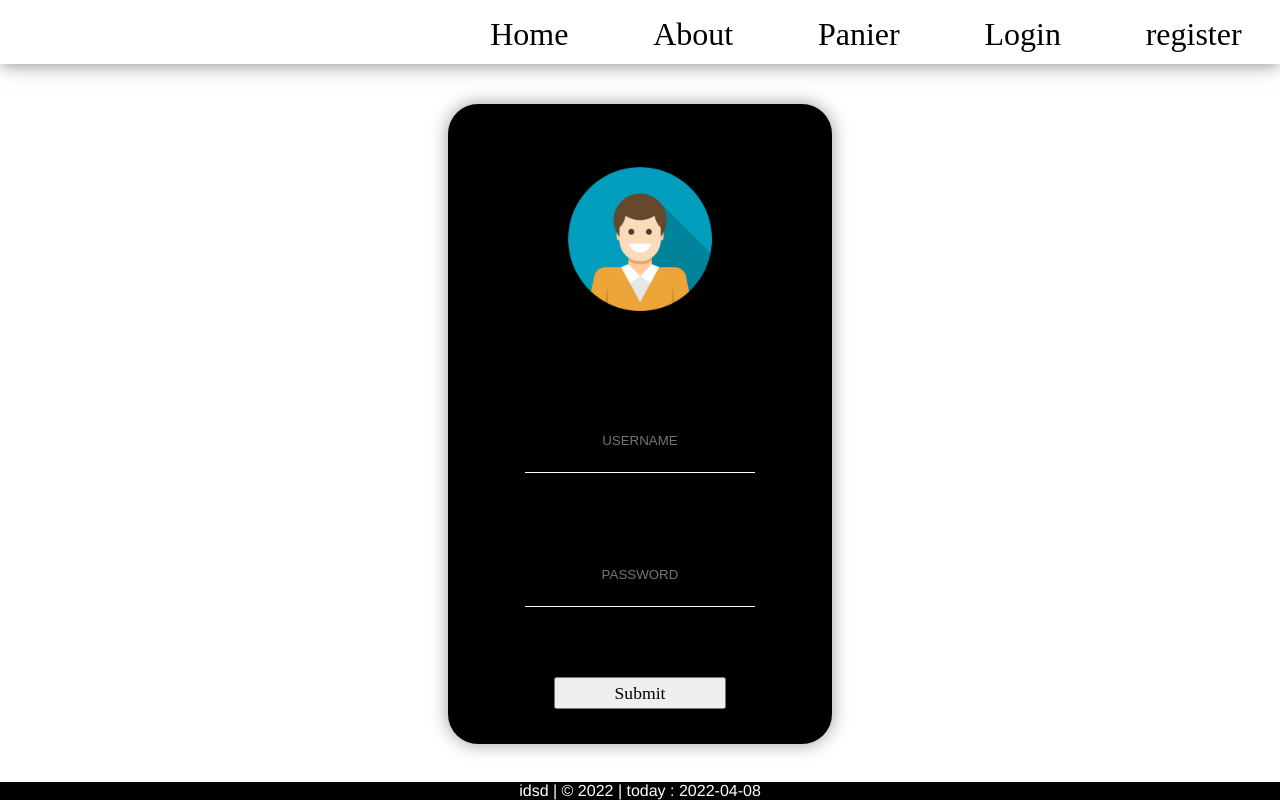
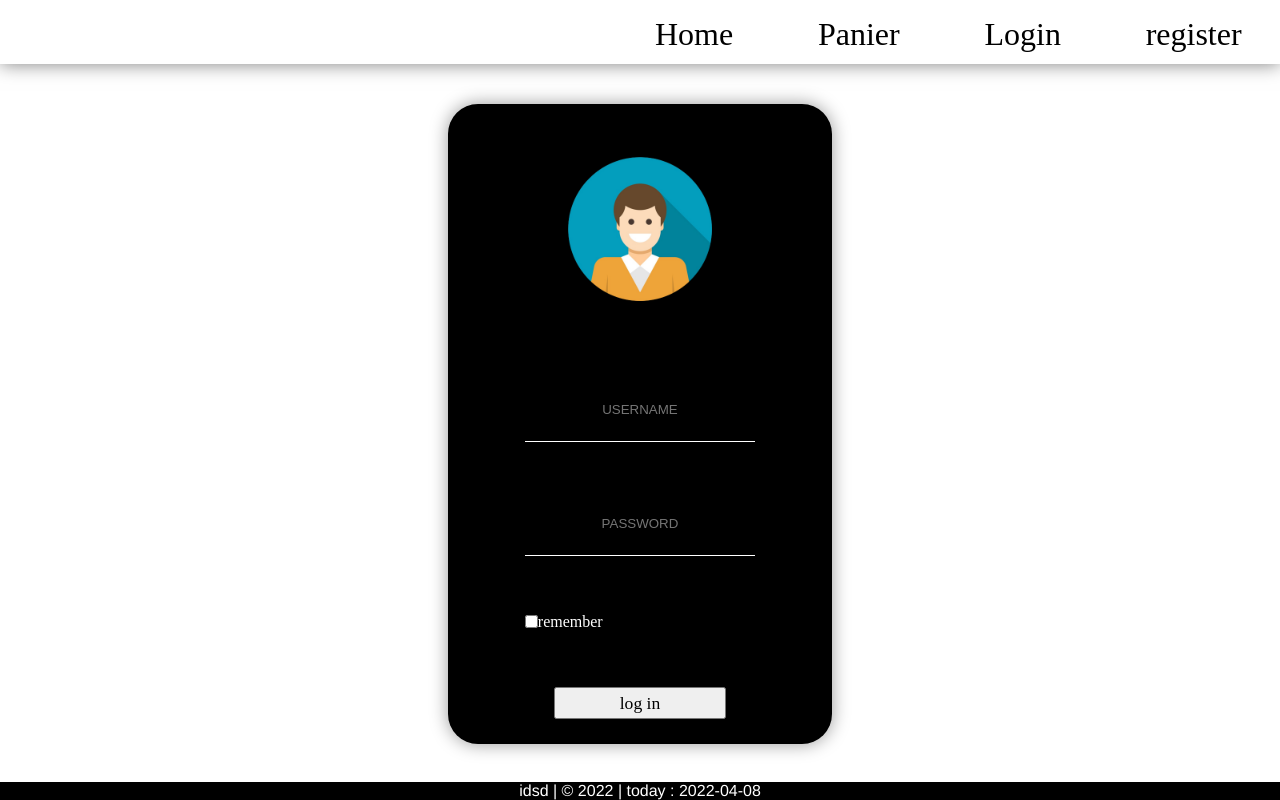
Before and after one commit to ayoubgots/my_test_fsk, a Flask app: page /login in a window 1280 px wide. Run offline with Flask 2, Linux system fonts and the light colour scheme.

Commit message:
transform login and register to python code

```diff
--- a/form.py
+++ b/form.py
@@ -1,19 +1,20 @@
+import email
 from flask import Flask
 from flask_wtf import  FlaskForm
-from wtforms import StringField,PasswordField,SubmitField,BooleanField
+from wtforms import StringField,PasswordField,SubmitField,BooleanField,EmailField
 from wtforms.validators import DataRequired,Length,Email,EqualTo
 
 
 
+
 class Registrationform(FlaskForm):
-    username=StringField('UserName:',validators=[DataRequired(),Length(min=1,max=20)])
-    email=StringField('email:',validators=[DataRequired(),Email()])
-    password=PasswordField('password:',validators=[DataRequired()])
+    username=StringField('UserName',validators=[DataRequired(),Length(min=2,max=20)])
+    password=PasswordField('password',validators=[DataRequired()])
     confirm_passowrd=PasswordField('confirm password',validators=[DataRequired(),EqualTo('password')])
     submit=SubmitField('sign up')
 
 class Loginfrom(FlaskForm):
-    username=StringField('UserName:',validators=[DataRequired(),Length(min=1,max=20)])
-    password=PasswordField('password:',validators=[DataRequired()])
-    remember=BooleanField("remember me")
+    username=StringField('UserName',validators=[DataRequired(),Length(min=1,max=20)])
+    password=PasswordField('password',validators=[DataRequired()])
+    remember=BooleanField("remember")
     submit=SubmitField('log in')
--- a/server.py
+++ b/server.py
@@ -1,11 +1,10 @@
 from socket import MsgFlag
 from sqlite3 import dbapi2
 from flask_sqlalchemy import SQLAlchemy
-from flask import Flask,render_template,request
+from flask import Flask, flash,render_template,request,redirect, url_for
 from flask_login import UserMixin
 from datetime import date
-
-# from form import Registrationform,Loginfrom
+from form import Registrationform,Loginfrom
 
 x=date.today()
 carte={}
@@ -61,19 +60,20 @@ def remove(id):
     print(row_byid)
     return render_template("panier.html",datarow=row_byid,carte=carte,now=x)
 
-@app.route('/about')
-def about():
-    return render_template("about.html",now=x,title="about")
 
-@app.route('/login')
-def contact():
-    user=request.args.get('username')
-    print(user)
-    return render_template("login.html",now=x)
+@app.route('/login', methods=["POST","GET"])
+def login():
+    form=Loginfrom()
+    return render_template("login.html",now=x,form=form)
 
-@app.route('/register')
+@app.route('/register', methods=["POST","GET"])
 def register():
-    return render_template("register.html",now=x)
+    form=Registrationform()
+    if form.validate_on_submit():
+        print("done")
+        flash(f"user registed successfuly {form.username.data}!")
+        return redirect(url_for('home'))
+    return render_template("register.html",now=x,form=form)
 
 
 @app.route('/panier')
--- a/static/css/login.css
+++ b/static/css/login.css
@@ -35,3 +35,13 @@
 .submit:hover{
     transform: scale(1.1);
 }
+.remember-case{
+    color: white;
+    font-size: 1rem;
+    display: flex;
+    align-items: center;
+    min-height: 2rem;
+    /* background-color: red; */
+    width: 60%;
+
+}
--- a/static/css/register.css
+++ b/static/css/register.css
@@ -13,3 +13,18 @@
 .regi-img{
     height: 150px;
 }
+form small{
+    color: white;
+    font-size: 1rem;
+}
+form a{
+    color:rgb(39,190,202);
+}
+.invalid{
+    width: 60%;
+    height: 10%;
+    color: white;
+    background-color: transparent;
+    border: none;
+    border-bottom: 1px solid red;
+}
--- a/templates/base.html
+++ b/templates/base.html
@@ -12,13 +12,21 @@
     <header>
         <ul>
             <li><a href="/home">Home</a></li>
-            <li><a href="/about">About</a></li>
             <li><a href="/panier">Panier</a></li>
             <li><a href="/login">Login</a></li>
             <li><a href="/register">register</a></li>
         </ul>
     </header>
     <section>
+            {% with messages=get_flashed_messages()%}
+                {% if messages%}
+                    {% for message in messages %}
+                    <div class="alert">
+                        {{ message }}
+                    </div>
+                    {% endfor %}
+                {% endif%}
+            {% endwith %}
             {% block produit%}
             {% endblock produit%}
     </section>
--- a/templates/login.html
+++ b/templates/login.html
@@ -1,7 +1,29 @@
 {%extends "base.html"%}
 
 {% block produit%}
+
     <div class="center">
+      <form action="/login" class="myform" method="post">
+        {{ form.hidden_tag() }}
+        <img src="../static/image/user.png" alt="">
+        {{form.username(id="username",placeholder="USERNAME")}}
+        {{form.password(id="password",placeholder="PASSWORD")}}
+        <div class="remember-case">
+        {{form.remember(class="remember")}} {{form.remember.label}}
+        </div>
+        {{form.submit(class="submit")}}
+      </form>
+
+    </div>
+
+
+
+
+
+
+
+
+    <!-- <div class="center">
 
       <form  action="/login" class="myform">
           <img src="../static/image/user.png" alt="">
@@ -9,5 +31,5 @@
           <input type="password" name="password" id="password" placeholder="PASSWORD">
           <input type="submit" name="submit" class="submit">
       </form>
-    </div>
+    </div> -->
 {% endblock produit%}
```
Also changed, not shown: templates/about.html (deleted, +0 -7 lines), templates/register.html (+31 -2 lines).
